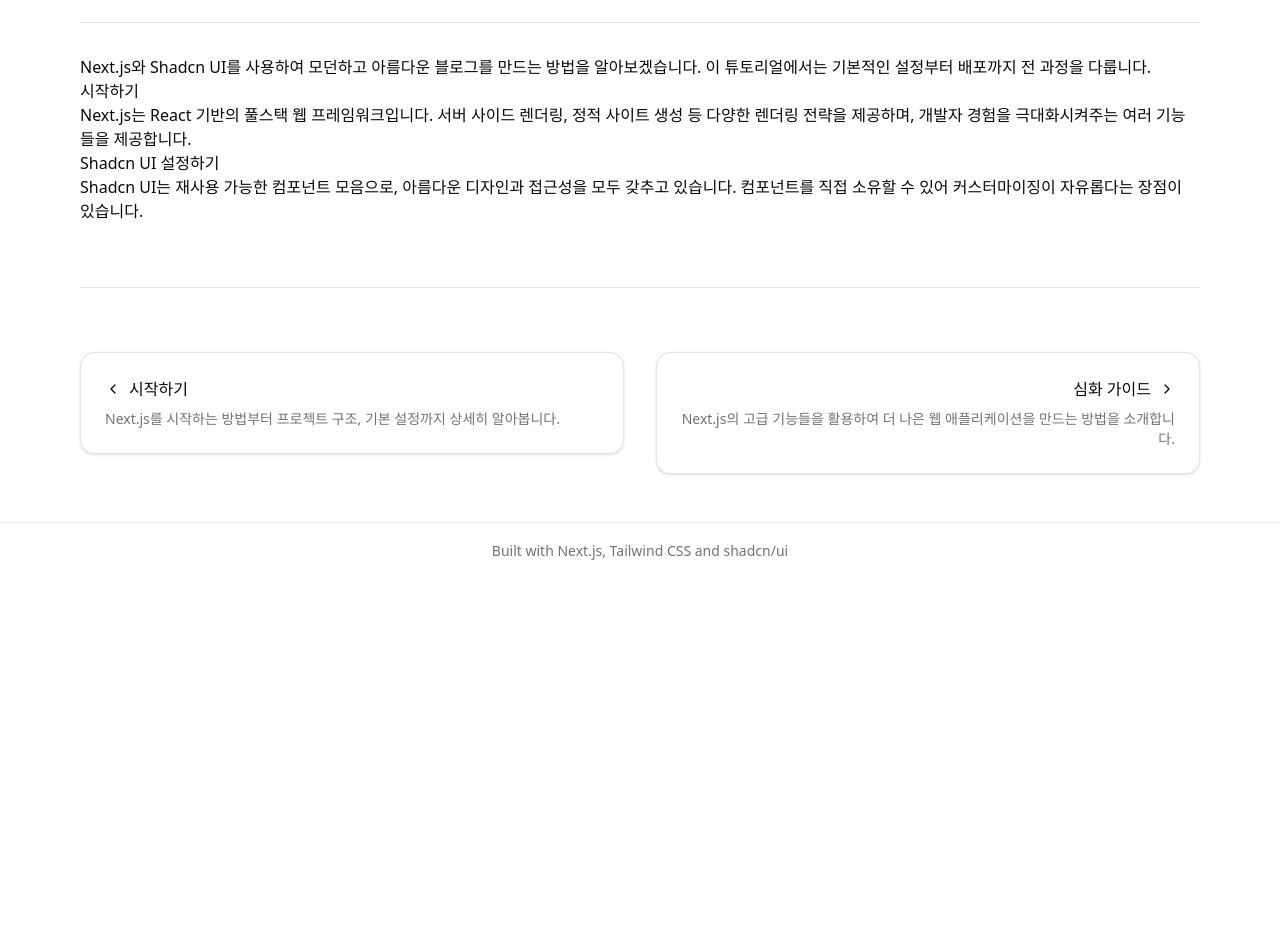
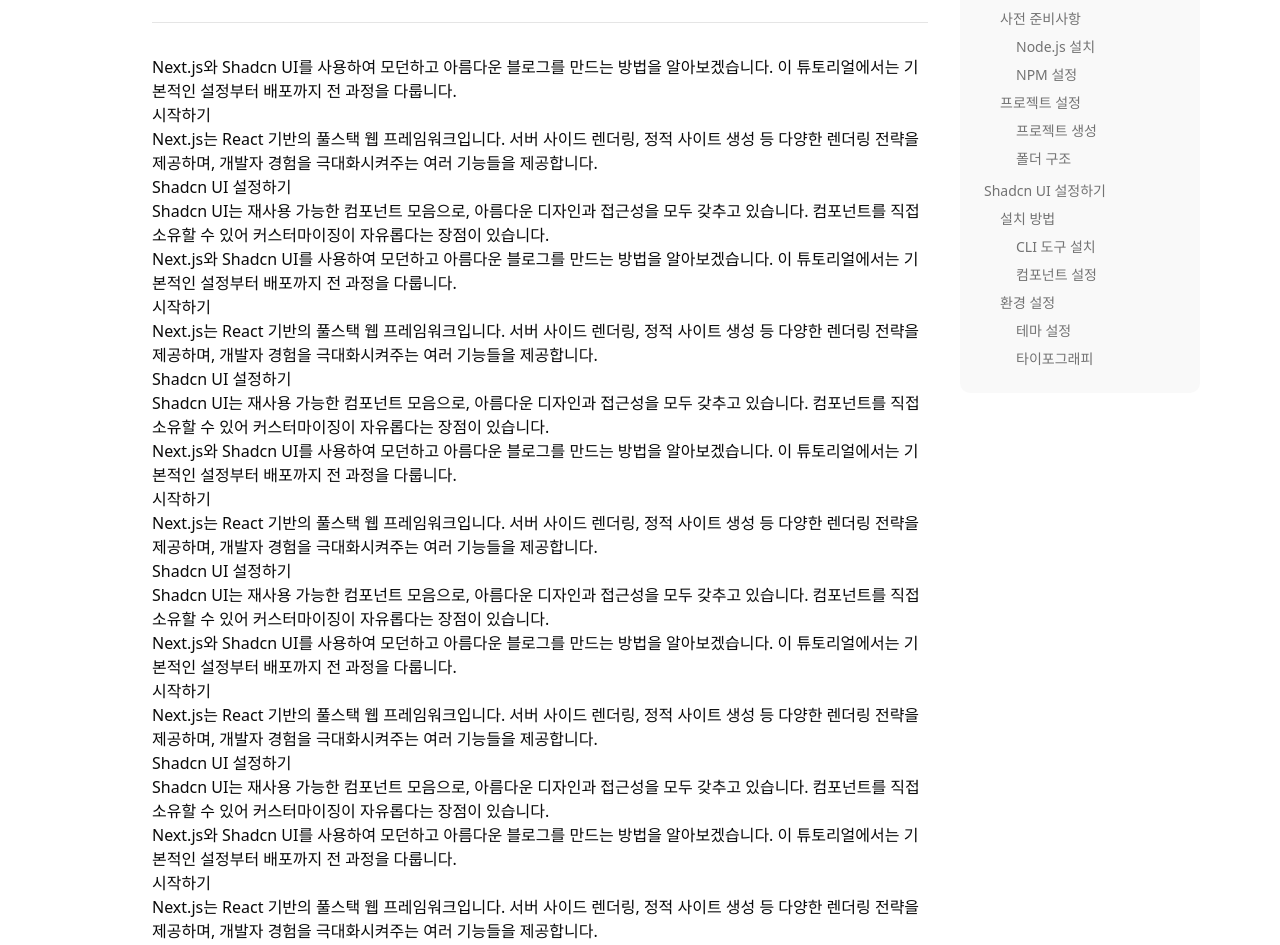
Before and after one commit to ljg0230/notion-blog-app, a Next.js app: page /blog/1 in a window 1280 px wide. Shown: the part 224-1169 px from the top of the page. Before the commit the page ends 803 px from the top, so only its background shows below. Built offline with nearby package versions, Linux system fonts and the light colour scheme.

Commit message:
feat: 블로그 상세 - 목차 퍼블리싱 작업

```diff
--- a/app/blog/[slug]/page.tsx
+++ b/app/blog/[slug]/page.tsx
@@ -4,9 +4,116 @@ import { Badge } from '@/components/ui/badge';
 import { CalendarDays, Clock, User } from 'lucide-react';
 import { ChevronLeft, ChevronRight } from 'lucide-react';
 import { Card, CardHeader, CardTitle, CardDescription } from '@/components/ui/card';
+
+interface TableOfContentsItem {
+  id: string;
+  title: string;
+  items?: TableOfContentsItem[];
+}
+
+const mockTableOfContents: TableOfContentsItem[] = [
+  {
+    id: 'intro',
+    title: '소개',
+    items: [],
+  },
+  {
+    id: 'getting-started',
+    title: '시작하기',
+    items: [
+      {
+        id: 'prerequisites',
+        title: '사전 준비사항',
+        items: [
+          {
+            id: 'node-installation',
+            title: 'Node.js 설치',
+          },
+          {
+            id: 'npm-setup',
+            title: 'NPM 설정',
+          },
+        ],
+      },
+      {
+        id: 'project-setup',
+        title: '프로젝트 설정',
+        items: [
+          {
+            id: 'create-project',
+            title: '프로젝트 생성',
+          },
+          {
+            id: 'folder-structure',
+            title: '폴더 구조',
+          },
+        ],
+      },
+    ],
+  },
+  {
+    id: 'shadcn-ui-setup',
+    title: 'Shadcn UI 설정하기',
+    items: [
+      {
+        id: 'installation',
+        title: '설치 방법',
+        items: [
+          {
+            id: 'cli-installation',
+            title: 'CLI 도구 설치',
+          },
+          {
+            id: 'component-setup',
+            title: '컴포넌트 설정',
+          },
+        ],
+      },
+      {
+        id: 'configuration',
+        title: '환경 설정',
+        items: [
+          {
+            id: 'theme-setup',
+            title: '테마 설정',
+          },
+          {
+            id: 'typography',
+            title: '타이포그래피',
+          },
+        ],
+      },
+    ],
+  },
+];
+
+function TableOfContentsLink({ item }: { item: TableOfContentsItem }) {
+  return (
+    <div className="space-y-2">
+      <Link
+        key={item.id}
+        href={`#${item.id}`}
+        className={`hover:text-foreground text-muted-foreground block font-medium transition-colors`}
+      >
+        {item.title}
+      </Link>
+      {item.items && item.items.length > 0 && (
+        <div className="space-y-2 pl-4">
+          {item.items.map((subItem) => (
+            <TableOfContentsLink key={subItem.id} item={subItem} />
+          ))}
+        </div>
+      )}
+    </div>
+  );
+}
+
 export default function BlogPost() {
   return (
-    <article className="container py-12">
+    <div className="container py-12">
+      <div className="grid grid-cols-[40px_1fr_240px] gap-8">
+        <aside>{/* 추후 콘텐츠 추가 */}</aside>
+        <section>
           {/* 블로그 헤더 */}
           <div className="space-y-4">
             <div className="space-y-2">
@@ -36,14 +143,100 @@ export default function BlogPost() {
           {/* 블로그 본문 */}
           <div className="prose prose-slate dark:prose-invert max-w-none">
             <p className="lead">
-          Next.js와 Shadcn UI를 사용하여 모던하고 아름다운 블로그를 만드는 방법을 알아보겠습니다. 이
-          튜토리얼에서는 기본적인 설정부터 배포까지 전 과정을 다룹니다.
+              Next.js와 Shadcn UI를 사용하여 모던하고 아름다운 블로그를 만드는 방법을
+              알아보겠습니다. 이 튜토리얼에서는 기본적인 설정부터 배포까지 전 과정을 다룹니다.
             </p>
 
             <h2>시작하기</h2>
             <p>
-          Next.js는 React 기반의 풀스택 웹 프레임워크입니다. 서버 사이드 렌더링, 정적 사이트 생성 등
-          다양한 렌더링 전략을 제공하며, 개발자 경험을 극대화시켜주는 여러 기능들을 제공합니다.
+              Next.js는 React 기반의 풀스택 웹 프레임워크입니다. 서버 사이드 렌더링, 정적 사이트
+              생성 등 다양한 렌더링 전략을 제공하며, 개발자 경험을 극대화시켜주는 여러 기능들을
+              제공합니다.
+            </p>
+
+            <h2>Shadcn UI 설정하기</h2>
+            <p>
+              Shadcn UI는 재사용 가능한 컴포넌트 모음으로, 아름다운 디자인과 접근성을 모두 갖추고
+              있습니다. 컴포넌트를 직접 소유할 수 있어 커스터마이징이 자유롭다는 장점이 있습니다.
+            </p>
+            <p className="lead">
+              Next.js와 Shadcn UI를 사용하여 모던하고 아름다운 블로그를 만드는 방법을
+              알아보겠습니다. 이 튜토리얼에서는 기본적인 설정부터 배포까지 전 과정을 다룹니다.
+            </p>
+
+            <h2>시작하기</h2>
+            <p>
+              Next.js는 React 기반의 풀스택 웹 프레임워크입니다. 서버 사이드 렌더링, 정적 사이트
+              생성 등 다양한 렌더링 전략을 제공하며, 개발자 경험을 극대화시켜주는 여러 기능들을
+              제공합니다.
+            </p>
+
+            <h2>Shadcn UI 설정하기</h2>
+            <p>
+              Shadcn UI는 재사용 가능한 컴포넌트 모음으로, 아름다운 디자인과 접근성을 모두 갖추고
+              있습니다. 컴포넌트를 직접 소유할 수 있어 커스터마이징이 자유롭다는 장점이 있습니다.
+            </p>
+            <p className="lead">
+              Next.js와 Shadcn UI를 사용하여 모던하고 아름다운 블로그를 만드는 방법을
+              알아보겠습니다. 이 튜토리얼에서는 기본적인 설정부터 배포까지 전 과정을 다룹니다.
+            </p>
+
+            <h2>시작하기</h2>
+            <p>
+              Next.js는 React 기반의 풀스택 웹 프레임워크입니다. 서버 사이드 렌더링, 정적 사이트
+              생성 등 다양한 렌더링 전략을 제공하며, 개발자 경험을 극대화시켜주는 여러 기능들을
+              제공합니다.
+            </p>
+
+            <h2>Shadcn UI 설정하기</h2>
+            <p>
+              Shadcn UI는 재사용 가능한 컴포넌트 모음으로, 아름다운 디자인과 접근성을 모두 갖추고
+              있습니다. 컴포넌트를 직접 소유할 수 있어 커스터마이징이 자유롭다는 장점이 있습니다.
+            </p>
+            <p className="lead">
+              Next.js와 Shadcn UI를 사용하여 모던하고 아름다운 블로그를 만드는 방법을
+              알아보겠습니다. 이 튜토리얼에서는 기본적인 설정부터 배포까지 전 과정을 다룹니다.
+            </p>
+
+            <h2>시작하기</h2>
+            <p>
+              Next.js는 React 기반의 풀스택 웹 프레임워크입니다. 서버 사이드 렌더링, 정적 사이트
+              생성 등 다양한 렌더링 전략을 제공하며, 개발자 경험을 극대화시켜주는 여러 기능들을
+              제공합니다.
+            </p>
+
+            <h2>Shadcn UI 설정하기</h2>
+            <p>
+              Shadcn UI는 재사용 가능한 컴포넌트 모음으로, 아름다운 디자인과 접근성을 모두 갖추고
+              있습니다. 컴포넌트를 직접 소유할 수 있어 커스터마이징이 자유롭다는 장점이 있습니다.
+            </p>
+            <p className="lead">
+              Next.js와 Shadcn UI를 사용하여 모던하고 아름다운 블로그를 만드는 방법을
+              알아보겠습니다. 이 튜토리얼에서는 기본적인 설정부터 배포까지 전 과정을 다룹니다.
+            </p>
+
+            <h2>시작하기</h2>
+            <p>
+              Next.js는 React 기반의 풀스택 웹 프레임워크입니다. 서버 사이드 렌더링, 정적 사이트
+              생성 등 다양한 렌더링 전략을 제공하며, 개발자 경험을 극대화시켜주는 여러 기능들을
+              제공합니다.
+            </p>
+
+            <h2>Shadcn UI 설정하기</h2>
+            <p>
+              Shadcn UI는 재사용 가능한 컴포넌트 모음으로, 아름다운 디자인과 접근성을 모두 갖추고
+              있습니다. 컴포넌트를 직접 소유할 수 있어 커스터마이징이 자유롭다는 장점이 있습니다.
+            </p>
+            <p className="lead">
+              Next.js와 Shadcn UI를 사용하여 모던하고 아름다운 블로그를 만드는 방법을
+              알아보겠습니다. 이 튜토리얼에서는 기본적인 설정부터 배포까지 전 과정을 다룹니다.
+            </p>
+
+            <h2>시작하기</h2>
+            <p>
+              Next.js는 React 기반의 풀스택 웹 프레임워크입니다. 서버 사이드 렌더링, 정적 사이트
+              생성 등 다양한 렌더링 전략을 제공하며, 개발자 경험을 극대화시켜주는 여러 기능들을
+              제공합니다.
             </p>
 
             <h2>Shadcn UI 설정하기</h2>
@@ -79,12 +272,27 @@ export default function BlogPost() {
                     <ChevronRight className="h-4 w-4" />
                   </CardTitle>
                   <CardDescription className="line-clamp-2">
-                Next.js의 고급 기능들을 활용하여 더 나은 웹 애플리케이션을 만드는 방법을 소개합니다.
+                    Next.js의 고급 기능들을 활용하여 더 나은 웹 애플리케이션을 만드는 방법을
+                    소개합니다.
                   </CardDescription>
                 </CardHeader>
               </Card>
             </Link>
           </nav>
-    </article>
+        </section>
+        <aside className="relative">
+          <div className="sticky top-[var(--sticky-top)]">
+            <div className="bg-muted/60 space-y-4 rounded-lg p-6 backdrop-blur-sm">
+              <h3 className="text-lg font-semibold">목차</h3>
+              <nav className="space-y-3 text-sm">
+                {mockTableOfContents.map((item) => (
+                  <TableOfContentsLink key={item.id} item={item} />
+                ))}
+              </nav>
+            </div>
+          </div>
+        </aside>
+      </div>
+    </div>
   );
 }
--- a/app/globals.css
+++ b/app/globals.css
@@ -76,6 +76,9 @@
   --sidebar-accent-foreground: oklch(0.205 0 0);
   --sidebar-border: oklch(0.922 0 0);
   --sidebar-ring: oklch(0.708 0 0);
+  --header-height: 3.5rem;
+  --sticky-offset: 1.5rem;
+  --sticky-top: calc(var(--header-height) + var(--sticky-offset));
 }
 
 .dark {
--- a/components/layouts/Header.tsx
+++ b/components/layouts/Header.tsx
@@ -3,7 +3,7 @@ import Link from 'next/link';
 export default function Header() {
   return (
     <header className="bg-background sticky top-0 z-50 border-b">
-      <div className="container flex h-14 items-center px-4">
+      <div className="container flex h-[var(--header-height)] items-center px-4">
         <Link href="/" className="text-xl font-semibold">
           <span className="font-bold">블로그</span>
         </Link>
```
Lines whose indentation alone changed are shown as unchanged.
